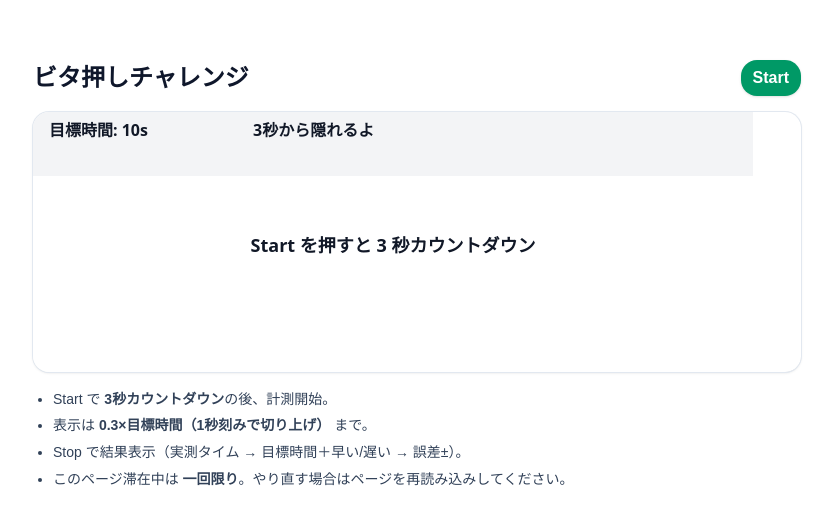
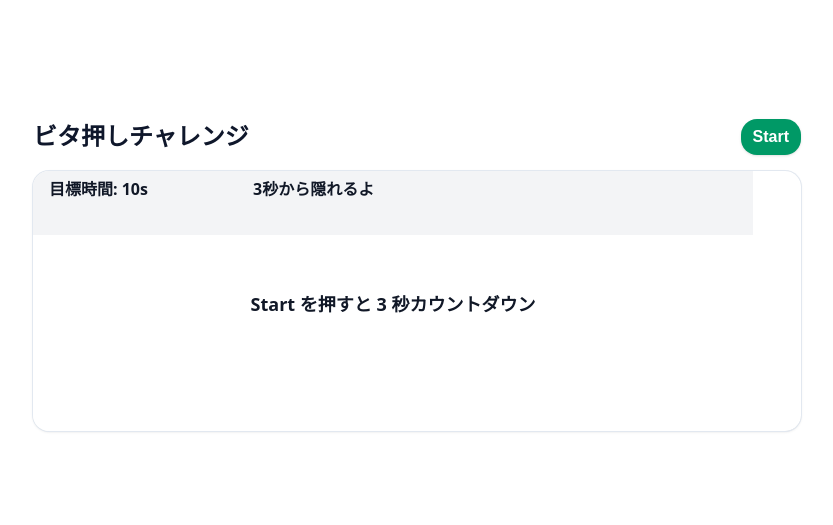
Before and after one commit to ImaKento/Meshi-Royale, a Next.js app: page /games/timing-stop in a window 1280 px wide. Shown: the part 125-650 px from the top of the page, without its empty margins (223-1056 px from the left). Built offline with nearby package versions, Linux system fonts and the light colour scheme.

Commit message:
余計な表示の削除

```diff
--- a/src/app/games/timing-stop/page.tsx
+++ b/src/app/games/timing-stop/page.tsx
@@ -269,14 +269,7 @@ export default function TimingStopBlind() {
           <canvas ref={canvasRef} width={WIDTH} height={HEIGHT} className="block" />
         </div>
 
-        <aside className="text-slate-700 text-sm leading-relaxed">
-          <ul className="list-disc ml-5 space-y-1">
-            <li>Start で <strong>3秒カウントダウン</strong>の後、計測開始。</li>
-            <li>表示は <strong>0.3×目標時間（1秒刻みで切り上げ）</strong> まで。</li>
-            <li>Stop で結果表示（実測タイム → 目標時間＋早い/遅い → 誤差±）。</li>
-            <li>このページ滞在中は <strong>一回限り</strong>。やり直す場合はページを再読み込みしてください。</li>
-          </ul>
-        </aside>
+
       </div>
     </div>
   );
```
